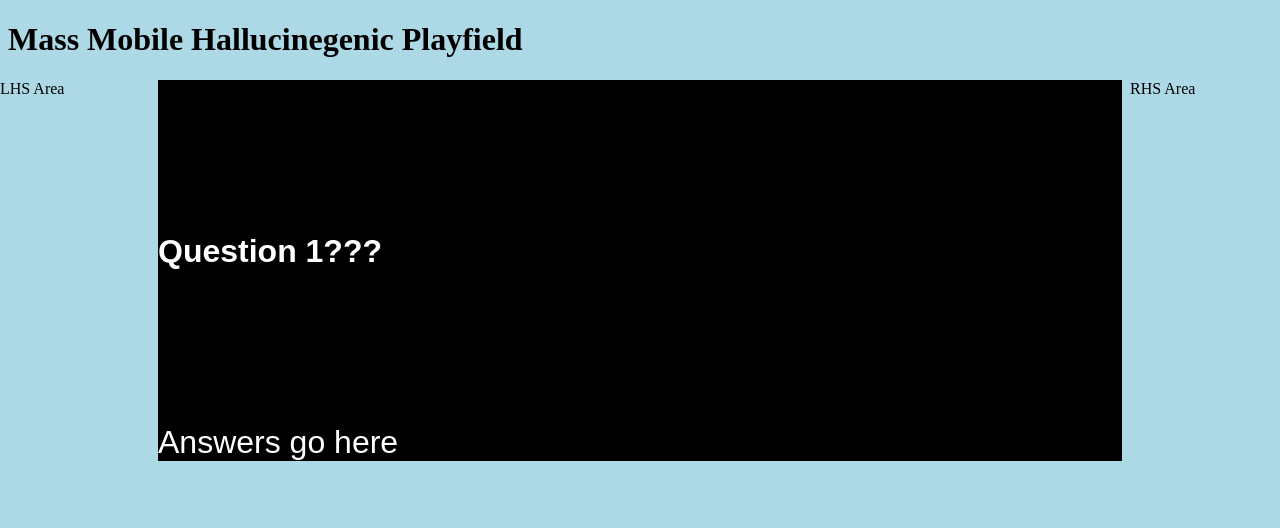
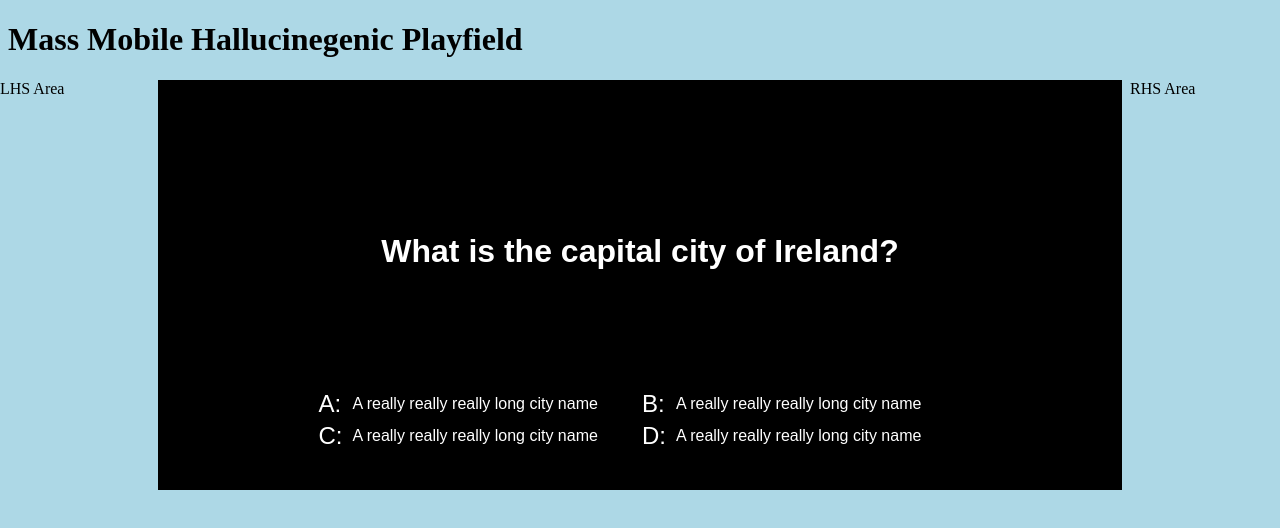
Before and after one commit to allanmboyle/MassMobileHallucination, a website: page public/playfield.html in a window 1280 px wide. Drawn offline with nearby package versions, Linux system fonts and the light colour scheme; no server answers.

Commit message:
tiny bit of formatting on MIllionaire playfield still haben't got my teeth into things yet
Signed-off-by: unknown <AIDAN@AIDAN-PC.(none)>

```diff
--- /dev/null
+++ b/public/millionaire/style.css
@@ -0,0 +1,37 @@
+canvas.bounce {
+    padding-left: 100;
+    padding-right: 10;
+    margin-left: auto;
+    margin-right: auto;
+    display: block;
+}
+
+/*The following is required to make a DIV fill screen in IE 9...*/
+/*give the body height:100% so that its child    elements can have percentage heights*/
+body{ height:100% }  /*this is what we want the div to look like*/
+
+div.fullscreen{    display:block;    /*set the div in the top-left corner of the screen*/
+	position:absolute;
+	top:0;
+	left:0;
+	width:100%;
+	height:100%;
+}
+
+        #millionaireLeft {
+            position: absolute;
+            left: 0;
+            width: 150px;
+        }
+        #millionaireRight {
+            position: absolute;
+            right: 0;
+            width: 150px;
+        }
+        #millionaireMiddle {
+            margin: 0 150px 0 150px;
+            background-color :Black;
+            font-family: Arial;
+            font-size: xx-large;
+            color: #FFFFFF;
+        }
--- a/public/playfield.html
+++ b/public/playfield.html
@@ -35,12 +35,33 @@
             RHS Area
             </div>
 
-            <div id="millionaireMiddle">
+                       <div id="millionaireMiddle">
             <br /><br /><br />
-            <h4>Question 1???</h4>
-            <br /><br /><br />
+            <h4 style="text-align: center">What is the capital city of Ireland?</h4>
+            <br /><br />
 
-            Answers go here
+            <table style="width: 649px" align=center>
+            <tr>
+            <td style="color: #FFFFFF;font-size: x-large;">A:</td>
+            <td style="color: #FFFFFF; font-size: medium;" width="45%">A really really really long city name</td>
+
+            <td style="color: #FFFFFF;font-size: x-large;">B:</td>
+            <td style="color: #FFFFFF; font-size: medium;" width="45%">A really really really long city name</td>
+
+            </tr>
+
+            <tr>
+            <td style="color: #FFFFFF;font-size: x-large;">C:</td>
+            <td style="color: #FFFFFF; font-size: medium;" width="45%">A really really really long city name</td>
+
+            <td style="color: #FFFFFF;font-size: x-large;">D:</td>
+            <td style="color: #FFFFFF; font-size: medium;" width="45%">A really really really long city name</td>
+
+            </tr>
+            </table>
+
+                <br />
+
             </div>
         </div>
         <div id=worm style="display: none">
```
Also changed, not shown: public/millionaire/MillionaireFlatHTML.html (added, +49 -0 lines).
